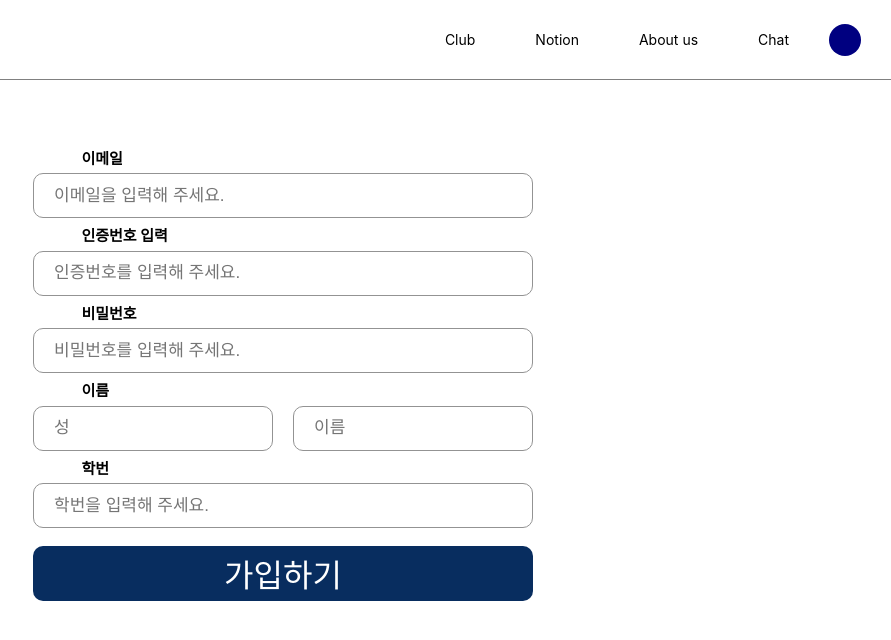
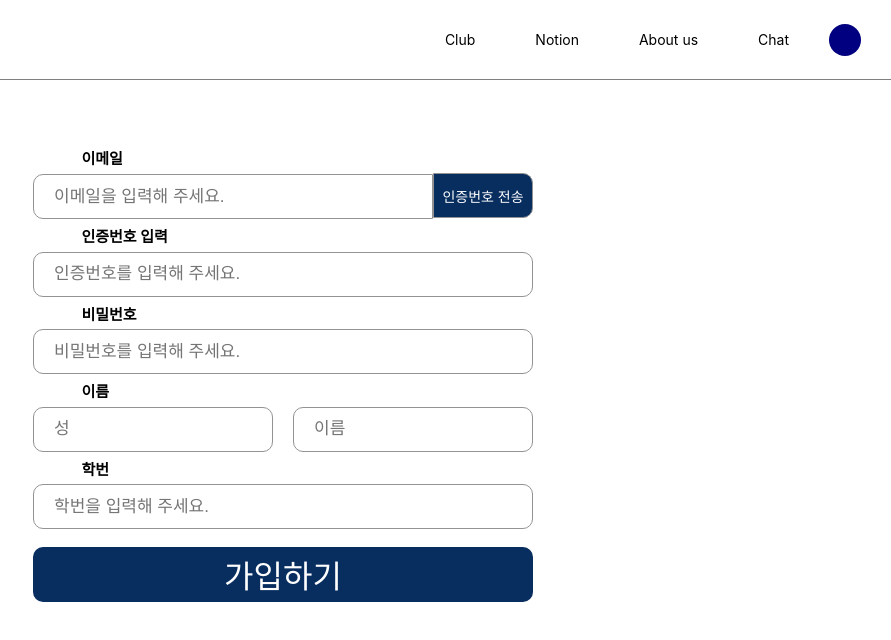
Before and after one commit to RE-VEL/REVEL-frontend-V1, a Next.js app: page /join in a window 1280 px wide. Shown: the top 640 px of the page, without its empty margins (389-1280 px from the left). Built offline with nearby package versions, Linux system fonts and the light colour scheme.

Commit message:
Style: limit text

```diff
--- a/pages/join.tsx
+++ b/pages/join.tsx
@@ -5,14 +5,23 @@ const Join = () => {
     <Outer>
       <Whole>
         <Intro>이메일</Intro>
-        <GetInfo id="email" type="text" placeholder="이메일을 입력해 주세요." />
+        <GetEmail
+          id="email"
+          type="text"
+          placeholder="이메일을 입력해 주세요."
+        />
+        <GetCode type="button" value="인증번호 전송"></GetCode>
         <div>
           <Intro>인증번호 입력</Intro>
           <GetInfo type="number" placeholder="인증번호를 입력해 주세요." />
         </div>
         <div className="password">
           <Intro>비밀번호</Intro>
-          <GetInfo type="password" placeholder="비밀번호를 입력해 주세요." />
+          <GetInfo
+            type="password"
+            placeholder="비밀번호를 입력해 주세요."
+            maxLength={20}
+          />
         </div>
         <div className="phone">
           <Intro>이름</Intro>
@@ -24,7 +33,7 @@ const Join = () => {
           <GetInfo
             id="classnum"
             type="number"
-            maxlength="4"
+            maxLength={4}
             placeholder="학번을 입력해 주세요."
           />
         </div>
@@ -43,6 +52,34 @@ const Outer = styled.div`
   display: flex;
   margin-left: 30%;
   margin-top: 11%;
+`;
+const GetEmail = styled.input`
+  padding: 12px 20px;
+  display: inline-block;
+  border: 1px solid #939393;
+  outline: none;
+  box-sizing: border-box;
+  border-top-left-radius: 10px;
+  border-bottom-left-radius: 10px;
+  font-size: 17px;
+  height: 45px;
+  width: 80%;
+  max-width: 400px;
+`;
+const GetCode = styled.input`
+  padding: 8px 5px;
+  display: inline-block;
+  border: 1px solid #939393;
+  outline: none;
+  box-sizing: border-box;
+  border-top-right-radius: 10px;
+  border-bottom-right-radius: 10px;
+  color: white;
+  background-color: #082d5f;
+  font-size: 14px;
+  height: 45px;
+  width: 20%;
+  max-width: 100px;
 `;
 const GetInfo = styled.input`
   padding: 12px 20px;
```
